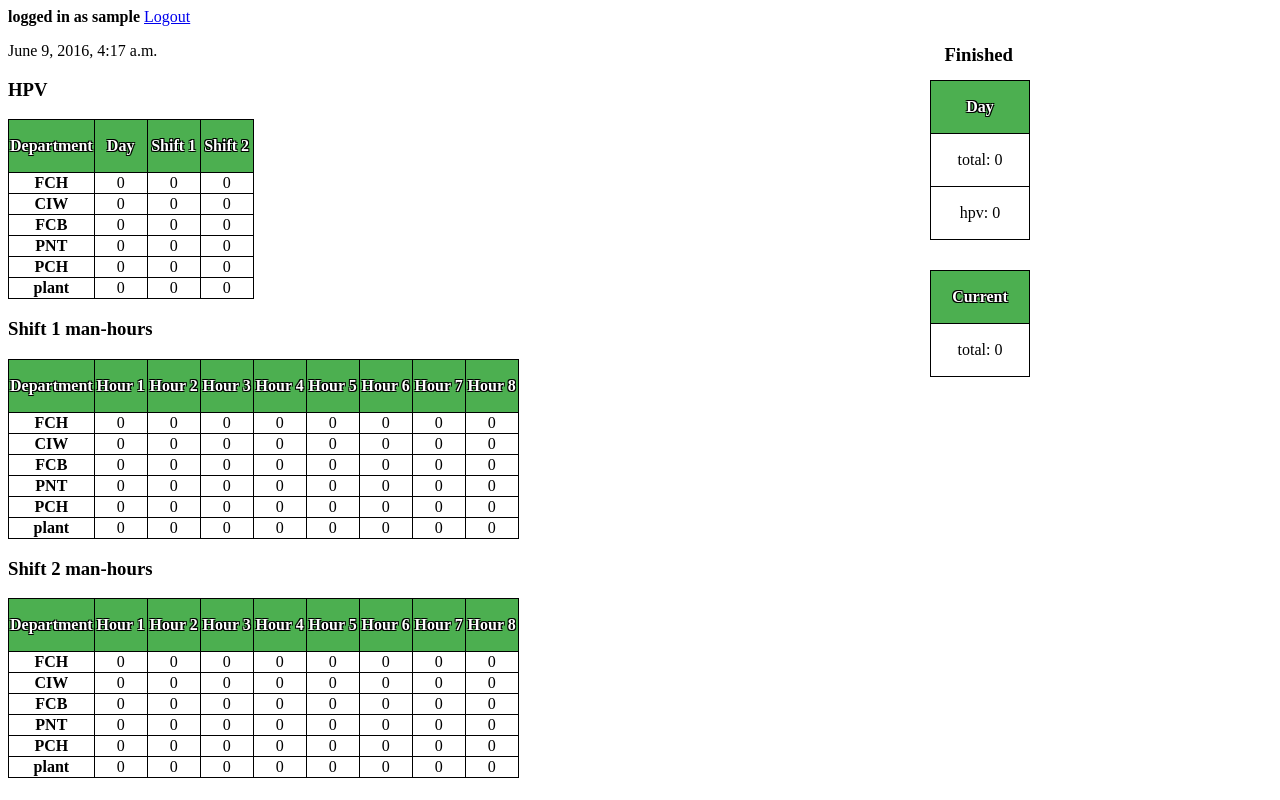
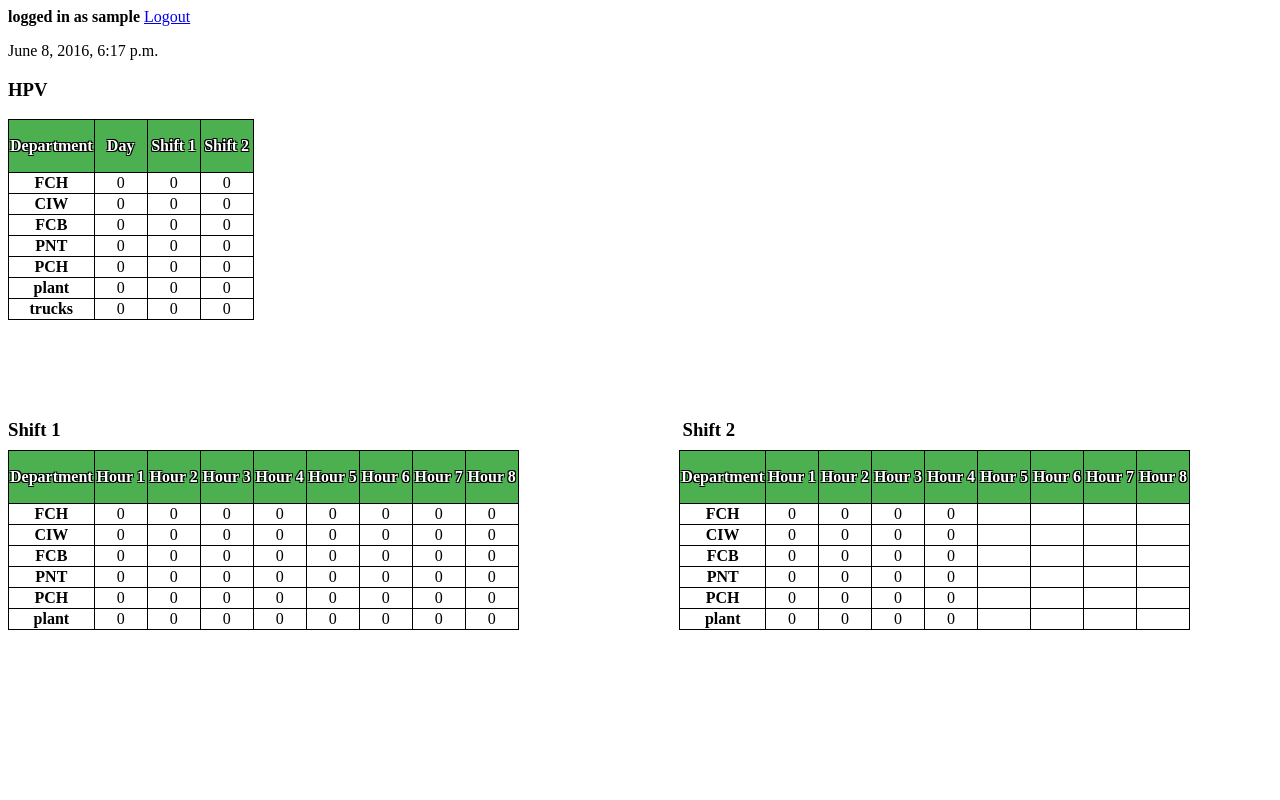
Before and after one commit to ptaylor403/dripping_with_data, a Django app: page /hpv/ in a window 1280 px wide. Run offline with Django 3.2, Linux system fonts and the light colour scheme; a user stored in the database is signed in; tables that the repository leaves empty hold one stand-in row (values such as "Sample post").

Commit message:
added row of truck count to hpv table, view shift attendance

```diff
--- a/hpv/models.py
+++ b/hpv/models.py
@@ -88,7 +88,7 @@ class Complete(models.Model):
     completed = models.DateTimeField()
 
     @staticmethod
-    def claims_by_time(time_in_question):
+    def claims_by_time(time_in_question, hour=None):
         day = time_in_question.date()
         return Complete.objects.filter(completed__gt=datetime.datetime.combine(day,
                 datetime.time(0))).filter(completed__lt=time_in_question).count()
--- a/hpv/static/hpv/style.css
+++ b/hpv/static/hpv/style.css
@@ -50,3 +50,25 @@ td{
   top: 25px;
   right: 267px;
 }
+
+#shift1_attendance{
+  position: absolute;
+  top: 450px;
+}
+
+#shift1_title{
+  position: absolute;
+  top: 400px;
+}
+
+#shift2_attendance{
+  position: absolute;
+  right: 90px;
+  top: 450px;
+}
+
+#shift2_title{
+  position: absolute;
+  right: 545px;
+  top: 400px;
+}
--- a/hpv/templates/hpv/hpv2.html
+++ b/hpv/templates/hpv/hpv2.html
@@ -31,9 +31,15 @@
         {% endfor %}
       </tr>
       {% endfor %}
+      <tr>
+        <td><b>trucks</b></td>
+        <td>{{ day_total }}</td>
+        <td>{{ shift1_total }}</td>
+        <td>{{ shift2_total }}</td>
+      </tr>
       </table>
 
-      <h3 id=claim_title>Finished</h3>
+      <!-- <h3 id=claim_title>Finished</h3>
       <table id=claim_day>
         <tr class=head>
           <td class=head><b>Day</b></td>
@@ -53,10 +59,10 @@
         <tr>
           <td class=total>total: {{ hour_total }}</td>
         </tr>
-      </table>
+      </table> -->
 
-      <h3>Shift 1 man-hours</h3>
-      <table id=shift1_manhours>
+      <h3 id=shift1_title>Shift 1</h3>
+       <table id=shift1_attendance>
          <tr class=head>
            <td class=head><b>Department</b></td>
            <td class=head><b>Hour 1</b></td>
@@ -68,19 +74,18 @@
            <td class=head><b>Hour 7</b></td>
            <td class=head><b>Hour 8</b></td>
          </tr>
-        {% for department in manhours_1 %}
+         {% for department in shift_1 %}
            <tr>
              {% for entry in department %}
-              <td{% if forloop.first %} class="dept">{{entry}}{% else %}>
-                {{entry|floatformat}}
-                {%endif%}
+               <td{% if forloop.first %} class="dept"{% endif %}>
+                 {{entry}}
                </td>
              {% endfor %}
            </tr>
          {% endfor %}
        </table>
-      <h3>Shift 2 man-hours</h3>
-      <table id=shift2_manhours>
+       <h3 id=shift2_title>Shift 2</h3>
+       <table id=shift2_attendance>
        <tr class=head>
          <td class=head><b>Department</b></td>
          <td class=head><b>Hour 1</b></td>
@@ -92,12 +97,11 @@
          <td class=head><b>Hour 7</b></td>
          <td class=head><b>Hour 8</b></td>
        </tr>
-        {% for department in manhours_2 %}
+       {% for department in shift_2 %}
          <tr>
            {% for entry in department %}
-              <td{% if forloop.first %} class="dept">{{entry}}{% else %}>
-                {{entry|floatformat}}
-                {%endif%}
+             <td{% if forloop.first %} class="dept"{% endif %}>
+               {{entry}}
              </td>
            {% endfor %}
          </tr>
--- a/hpv/views.py
+++ b/hpv/views.py
@@ -10,7 +10,7 @@ from django.contrib.auth.mixins import LoginRequiredMixin
 from django.contrib.auth import logout
 from django.http import HttpResponseRedirect
 
-NOW = datetime.now() + dt.timedelta(hours=10)
+NOW = datetime.now() + dt.timedelta(hours=0)
 
 
 class Load(LoginRequiredMixin, TemplateView):
@@ -150,6 +150,9 @@ class HPV(LoginRequiredMixin, TemplateView):
         hour_delta = dt.timedelta(hours=1)
         hour_ago = NOW - hour_delta  # datetime.now() - hour_delta
         hour_total = day_total - Complete.claims_by_time(hour_ago)
+        shift1_time = dt.datetime.combine(NOW.date(), dt.time(START_TIME2 + 1, 30))
+        shift1_total = Complete.claims_by_time(shift1_time)
+        shift2_total = day_total - shift1_total
         day_start = datetime.combine(today, dt.time(START_TIME1))
         day_start = pytz.utc.localize(day_start)
         day_man_hours = Attendance.get_manhours_during(start=day_start, stop=pytz.utc.localize(NOW))
@@ -165,7 +168,7 @@ class HPV(LoginRequiredMixin, TemplateView):
             last_hpv = HPVATM.objects.latest('timestamp')
         except:
             HPVATM.objects.create(hpv_plant=day_HPV)
-
+            last_hpv = HPVATM.objects.latest('timestamp')
         if (pytz.utc.localize(dt.datetime.now()) - last_hpv.timestamp) > dt.timedelta(minutes=5):
             HPVATM.objects.create(hpv_plant=day_HPV)
 
@@ -173,7 +176,8 @@ class HPV(LoginRequiredMixin, TemplateView):
         context.update({'shift_1': shift_1, 'shift_2': shift_2,
                         "manhours_1": shift1_manhours, "manhours_2": shift2_manhours,
                         'hour_total': hour_total, 'day_total': day_total, 'time': NOW,
-                        "day_HPV": day_HPV, 'hpv_data': hpv_data})
+                        "day_HPV": day_HPV, 'hpv_data': hpv_data, 'shift1_total': shift1_total,
+                        'shift2_total': shift2_total})
         return context
 
 
```
Also changed, not shown: get_data/models.py (+23 -12 lines). Lines whose indentation alone changed are shown as unchanged.
